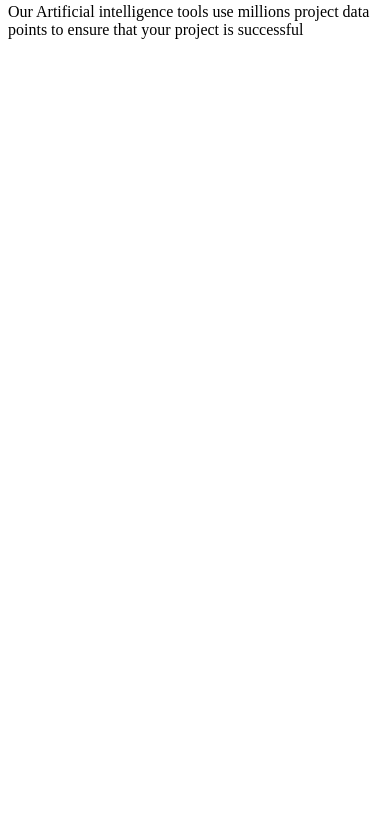
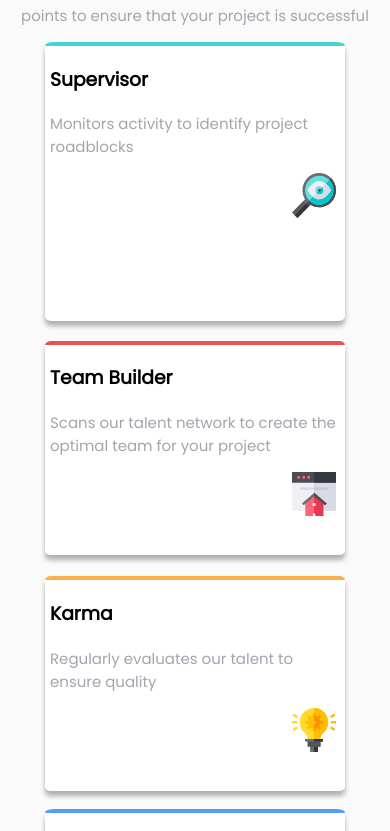
Before and after one commit to josh9345/four-card-design, a plain HTML site: page index.html in a window 390 px wide. Shown: the part 135-966 px from the top of the page. Before the commit the page ends 844 px from the top, so only its background shows below. Drawn offline with Linux system fonts and the light colour scheme.

Commit message:
add icons and responsiveness

```diff
--- a/index.html
+++ b/index.html
@@ -4,22 +4,51 @@
     <meta charset="UTF-8" />
     <meta name="viewport" content="width=device-width, initial-scale=1.0" />
     <link rel="stylesheet" href="style.css" />
+    <link
+      href="https://fonts.googleapis.com/css2?family=Poppins&display=swap"
+      rel="stylesheet"
+    />
     <title>Document</title>
   </head>
   <body>
-    <h1>Reliable, efficient delivery</h1>
-    <h1>Powered by Technology</h1>
+    <h2 class="reliable">Reliable, efficient delivery</h1>
+    <h2>Powered by Technology</h1>
     <p>
-      Our Artificial intelligence tools use millions project data points to
-      ensure that your project is successful
+      Our Artificial intelligence tools use millions project data<br />
+      points to ensure that your project is successful
     </p>
     <div class="cards">
-      <div class="supervisor"></div>
-      <div class="teamKarma">
-        <div></div>
-        <div></div>
+      <div class="indCard">
+        <div class="supervisor">
+          <h3>Supervisor</h3>
+          <p>Monitors activity to identify project roadblocks</p>
+          <img class="icons" src="icon-supervisor.svg" alt="" />
+        </div>
       </div>
-      <div class="calculator"></div>
+      <div class="centerCard">
+        <div class="team">
+          <h3>Team Builder</h3>
+          <p>
+            Scans our talent network to create the optimal team for your project
+          </p>
+          <img class="icons" src="icon-team-builder.svg" alt="" />
+        </div>
+
+        <div class="karma">
+          <h3>Karma</h3>
+          <p>Regularly evaluates our talent to ensure quality</p>
+          <img class="icons" src="icon-karma.svg" alt="" />
+        </div>
+      </div>
+      <div class="indCard">
+        <div class="calculator">
+          <h3>Calculator</h3>
+          <p>
+            Uses data from past projects to provide better delivery estimates
+          </p>
+          <img class="icons" src="icon-calculator.svg" alt="" />
+        </div>
+      </div>
     </div>
   </body>
 </html>
--- a/style.css
+++ b/style.css
@@ -0,0 +1,97 @@
+body {
+  text-align: center;
+  background: hsl(0, 0%, 98%);
+}
+h2 {
+  margin: 0;
+  font-family: "Poppins", sans-serif;
+}
+h3 {
+  font-family: "Poppins", sans-serif;
+}
+.reliable {
+  font-weight: 100;
+}
+p {
+  font-family: "Poppins", sans-serif;
+  color: hsl(229, 6%, 66%);
+  font-size: 15px;
+}
+.cards {
+  display: flex;
+  justify-content: start;
+  width: 80%;
+  height: 50vh;
+  margin: 0 auto;
+}
+.centerCard {
+  height: 100%;
+  width: 33%;
+}
+.indCard {
+  width: 33%;
+  background: white;
+  height: 67%;
+  margin: 0 15px;
+  margin-top: 10%;
+  box-shadow: 0 5px 5px rgba(0, 0, 0, 0.3);
+  border-radius: 2%;
+}
+.supervisor {
+  padding-left: 5px;
+  text-align: left;
+  border-top: 4px solid hsl(180, 62%, 55%);
+  margin-right: 0;
+  border-radius: 3%;
+}
+.team {
+  padding-left: 5px;
+  text-align: left;
+  border-top: 4px solid hsl(0, 78%, 62%);
+  background: white;
+  height: 57%;
+  box-shadow: 0 5px 5px rgba(0, 0, 0, 0.3);
+  border-radius: 2%;
+  padding-bottom: 5%;
+}
+.karma {
+  padding-left: 5px;
+  text-align: left;
+  background: white;
+  height: 57%;
+  margin-top: 7%;
+  box-shadow: 0 5px 5px rgba(0, 0, 0, 0.3);
+  border-radius: 2%;
+  border-top: 4px solid hsl(34, 97%, 64%);
+  padding-bottom: 5%;
+}
+.calculator {
+  padding-left: 5px;
+  text-align: left;
+  border-top: 4px solid hsl(212, 86%, 64%);
+  margin-right: 0;
+  border-radius: 3%;
+}
+.icons {
+  width: 15%;
+  margin-right: 3%;
+  float: right;
+}
+@media screen and (max-width: 450px) {
+  .cards {
+    justify-content: space-between;
+    flex-direction: column;
+    height: 100vh;
+    width: 300px;
+  }
+  .indCard {
+    width: 100%;
+    min-height: 33vh;
+    margin: 0 auto;
+  }
+  .centerCard {
+    width: 100%;
+    margin-top: 20px;
+    margin-bottom: 125px;
+  }
+}
```
Also changed, not shown: favicon-32x32.png (added), icon-calculator.svg (added), icon-karma.svg (added), icon-supervisor.svg (added), icon-team-builder.svg (added).
